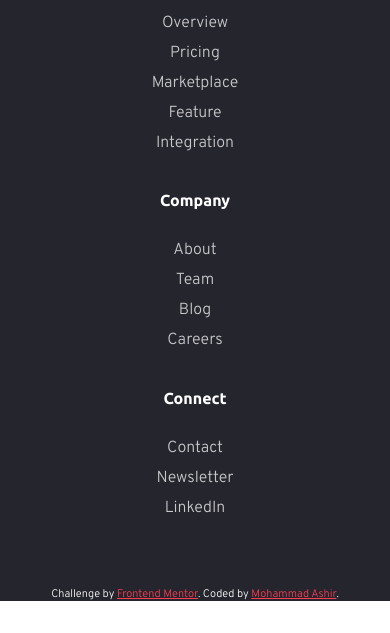
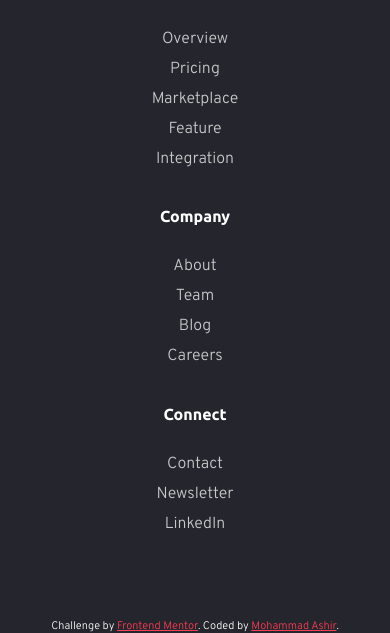
Before and after one commit to A-shir1/Blogr-landibg-page, a plain HTML site: page index.html in a window 390 px wide. Shown: the part 2815-3448 px from the top of the page. Before the commit the page ends 3416 px from the top, so only its background shows below. Drawn offline with Linux system fonts and the light colour scheme.

Commit message:
Resp test 2

```diff
--- a/styles.css
+++ b/styles.css
@@ -839,7 +839,7 @@ h4{
 
     footer{
         align-items: center;
-        height: 48rem;
+        height: 50rem;
 
     }
 
```
